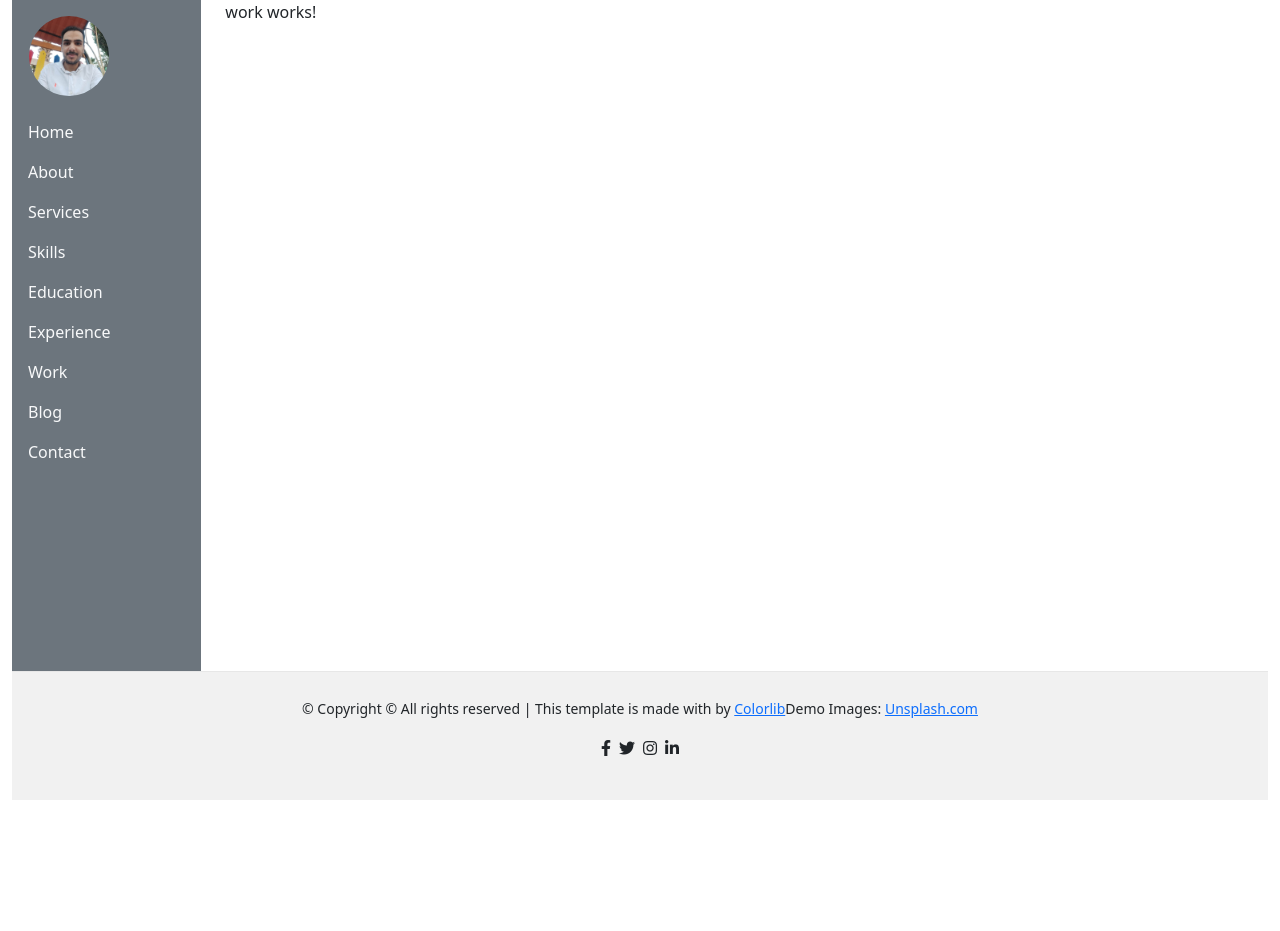
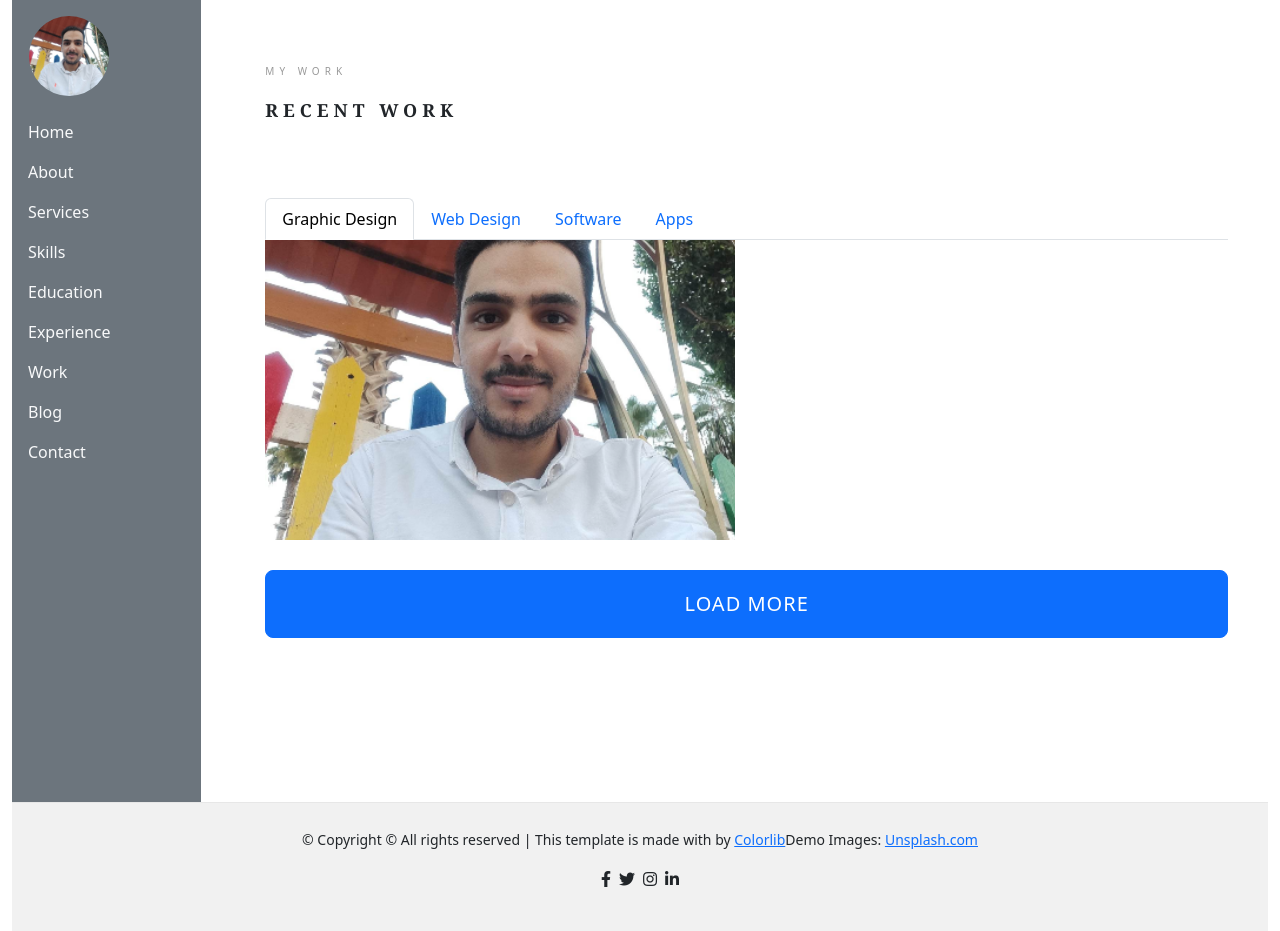
Before and after one commit to raednadyfyd/MyProfile, an Angular app: page /work in a window 1280 px wide. Before the commit the page ends 800 px from the top, so only its background shows below. Built offline with nearby package versions, Linux system fonts and the light colour scheme.

Commit message:
adding work page design

```diff
--- a/src/app/user/experience/experience.component.html
+++ /dev/null
@@ -1 +0,0 @@
-<p>experience works!</p>
--- a/src/app/user/user-routing.module.ts
+++ b/src/app/user/user-routing.module.ts
@@ -6,7 +6,6 @@ import { SkillsComponent } from './skills/skills.component';
 import { BlogComponent } from './blog/blog.component';
 import { ContactComponent } from './contact/contact.component';
 import { EducationComponent } from './education/education.component';
-import { ExperienceComponent } from './experience/experience.component';
 import { ServicesComponent } from './services/services.component';
 import { WorkComponent } from './work/work.component';
 
@@ -16,7 +15,6 @@ const routes: Routes = [
   { path: 'services', component: ServicesComponent },
   { path: 'skills', component: SkillsComponent },
   { path: 'education', component: EducationComponent },
-  { path: 'experience', component: ExperienceComponent },
   { path: 'work', component: WorkComponent },
   { path: 'blog', component: BlogComponent },
   { path: 'contact', component: ContactComponent },
--- a/src/app/user/user.module.ts
+++ b/src/app/user/user.module.ts
@@ -7,7 +7,6 @@ import { AboutComponent } from './about/about.component';
 import { ServicesComponent } from './services/services.component';
 import { SkillsComponent } from './skills/skills.component';
 import { EducationComponent } from './education/education.component';
-import { ExperienceComponent } from './experience/experience.component';
 import { WorkComponent } from './work/work.component';
 import { BlogComponent } from './blog/blog.component';
 import { ContactComponent } from './contact/contact.component';
@@ -20,7 +19,6 @@ import { ContactComponent } from './contact/contact.component';
     ServicesComponent,
     SkillsComponent,
     EducationComponent,
-    ExperienceComponent,
     WorkComponent,
     BlogComponent,
     ContactComponent
--- a/src/app/user/work/work.component.html
+++ b/src/app/user/work/work.component.html
@@ -1 +1,159 @@
-<p>work works!</p>
+<section class="colorlib-work" data-section="work">
+    <div class="colorlib-narrow-content">
+      <div class="row">
+        <div class="col-md-6 col-md-offset-3 col-md-pull-3 animate-box" data-animate-effect="fadeInLeft">
+          <span class="heading-meta">My Work</span>
+          <h2 class="colorlib-heading animate-box">Recent Work</h2>
+        </div>
+      </div>
+
+      <!-- Bootstrap Nav Tabs -->
+      <ul class="nav nav-tabs" role="tablist">
+        <li class="nav-item">
+          <a class="nav-link" [class.active]="activeTab === 'graphic'" (click)="setActiveTab('graphic'); $event.preventDefault()">Graphic Design</a>
+        </li>
+        <li class="nav-item">
+          <a class="nav-link" [class.active]="activeTab === 'web'" (click)="setActiveTab('web'); $event.preventDefault()">Web Design</a>
+        </li>
+        <li class="nav-item">
+          <a class="nav-link" [class.active]="activeTab === 'software'" (click)="setActiveTab('software'); $event.preventDefault()">Software</a>
+        </li>
+        <li class="nav-item">
+          <a class="nav-link" [class.active]="activeTab === 'apps'" (click)="setActiveTab('apps'); $event.preventDefault()">Apps</a>
+        </li>
+      </ul>
+
+      <div class="tab-content">
+        <div *ngIf="activeTab === 'graphic'" class="tab-pane fade show active">
+          <div class="row">
+            <div class="col-md-6 animate-box" data-animate-effect="fadeInLeft">
+              <div class="project" style="background-image: url(assets/images/raed.png);">
+                <div class="desc">
+                  <div class="con">
+                    <h3><a href="work.html">Graphic Work 01</a></h3>
+                    <span>Website</span>
+                    <p class="icon">
+                      <span><a href="#"><i class="icon-share3"></i></a></span>
+                      <span><a href="#"><i class="icon-eye"></i> 100</a></span>
+                      <span><a href="#"><i class="icon-heart"></i> 49</a></span>
+                    </p>
+                  </div>
+                </div>
+              </div>
+            </div>
+          </div>
+        </div>
+
+        <div *ngIf="activeTab === 'web'" class="tab-pane fade">
+          <div class="row">
+            <div class="col-md-6 animate-box" data-animate-effect="fadeInLeft">
+              <div class="project" style="background-image: url(images/img-2.jpg);">
+                <div class="desc">
+                  <div class="con">
+                    <h3><a href="work.html">Web Work 01</a></h3>
+                    <span>Website</span>
+                    <p class="icon">
+                      <span><a href="#"><i class="icon-share3"></i></a></span>
+                      <span><a href="#"><i class="icon-eye"></i> 120</a></span>
+                      <span><a href="#"><i class="icon-heart"></i> 55</a></span>
+                    </p>
+                  </div>
+                </div>
+              </div>
+            </div>
+            <div class="col-md-6 animate-box" data-animate-effect="fadeInRight">
+              <div class="project" style="background-image: url(images/img-3.jpg);">
+                <div class="desc">
+                  <div class="con">
+                    <h3><a href="work.html">Web Work 02</a></h3>
+                    <span>Website</span>
+                    <p class="icon">
+                      <span><a href="#"><i class="icon-share3"></i></a></span>
+                      <span><a href="#"><i class="icon-eye"></i> 80</a></span>
+                      <span><a href="#"><i class="icon-heart"></i> 33</a></span>
+                    </p>
+                  </div>
+                </div>
+              </div>
+            </div>
+          </div>
+        </div>
+
+        <div *ngIf="activeTab === 'software'" class="tab-pane fade">
+          <div class="row">
+            <div class="col-md-6 animate-box" data-animate-effect="fadeInLeft">
+              <div class="project" style="background-image: url(images/img-4.jpg);">
+                <div class="desc">
+                  <div class="con">
+                    <h3><a href="work.html">Software Work 01</a></h3>
+                    <span>Application</span>
+                    <p class="icon">
+                      <span><a href="#"><i class="icon-share3"></i></a></span>
+                      <span><a href="#"><i class="icon-eye"></i> 200</a></span>
+                      <span><a href="#"><i class="icon-heart"></i> 65</a></span>
+                    </p>
+                  </div>
+                </div>
+              </div>
+            </div>
+            <div class="col-md-6 animate-box" data-animate-effect="fadeInRight">
+              <div class="project" style="background-image: url(images/img-5.jpg);">
+                <div class="desc">
+                  <div class="con">
+                    <h3><a href="work.html">Software Work 02</a></h3>
+                    <span>Application</span>
+                    <p class="icon">
+                      <span><a href="#"><i class="icon-share3"></i></a></span>
+                      <span><a href="#"><i class="icon-eye"></i> 150</a></span>
+                      <span><a href="#"><i class="icon-heart"></i> 70</a></span>
+                    </p>
+                  </div>
+                </div>
+              </div>
+            </div>
+          </div>
+        </div>
+
+        <div *ngIf="activeTab === 'apps'" class="tab-pane fade">
+          <div class="row">
+            <div class="col-md-6 animate-box" data-animate-effect="fadeInLeft">
+              <div class="project" style="background-image: url(images/img-6.jpg);">
+                <div class="desc">
+                  <div class="con">
+                    <h3><a href="work.html">App Work 01</a></h3>
+                    <span>Mobile Application</span>
+                    <p class="icon">
+                      <span><a href="#"><i class="icon-share3"></i></a></span>
+                      <span><a href="#"><i class="icon-eye"></i> 90</a></span>
+                      <span><a href="#"><i class="icon-heart"></i> 40</a></span>
+                    </p>
+                  </div>
+                </div>
+              </div>
+            </div>
+            <div class="col-md-6 animate-box" data-animate-effect="fadeInRight">
+              <div class="project" style="background-image: url(images/img-7.jpg);">
+                <div class="desc">
+                  <div class="con">
+                    <h3><a href="work.html">App Work 02</a></h3>
+                    <span>Mobile Application</span>
+                    <p class="icon">
+                      <span><a href="#"><i class="icon-share3"></i></a></span>
+                      <span><a href="#"><i class="icon-eye"></i> 110</a></span>
+                      <span><a href="#"><i class="icon-heart"></i> 55</a></span>
+                    </p>
+                  </div>
+                </div>
+              </div>
+            </div>
+          </div>
+        </div>
+      </div>
+
+      <div class="row">
+        <div class="col-md-12 animate-box">
+          <p><a href="#" class="btn btn-primary btn-lg btn-load-more">Load more <i class="icon-reload"></i></a></p>
+        </div>
+      </div>
+    </div>
+  </section>
--- a/src/app/user/work/work.component.scss
+++ b/src/app/user/work/work.component.scss
@@ -0,0 +1,13 @@
+.nav-tabs .nav-link.active {
+    background-color: #f2f3f;
+    color: black;
+  }
+
+  .nav-tabs .nav-link {
+    cursor: pointer;
+  }
+
+  .img-fluid {
+    max-width: 100%;
+    height: auto;
+  }
--- a/src/app/user/work/work.component.ts
+++ b/src/app/user/work/work.component.ts
@@ -7,4 +7,10 @@ import { Component } from '@angular/core';
 })
 export class WorkComponent {
 
+  activeTab = 'graphic'; // Default active tab
+
+  setActiveTab(tab: string) {
+    this.activeTab = tab;
+  }
+
 }
```
Also changed, not shown: src/app/user/experience/experience.component.ts (deleted, +0 -10 lines), src/app/user/experience/experience.component.scss (deleted), 1 other file (tests, documents, lock files or other folders).
